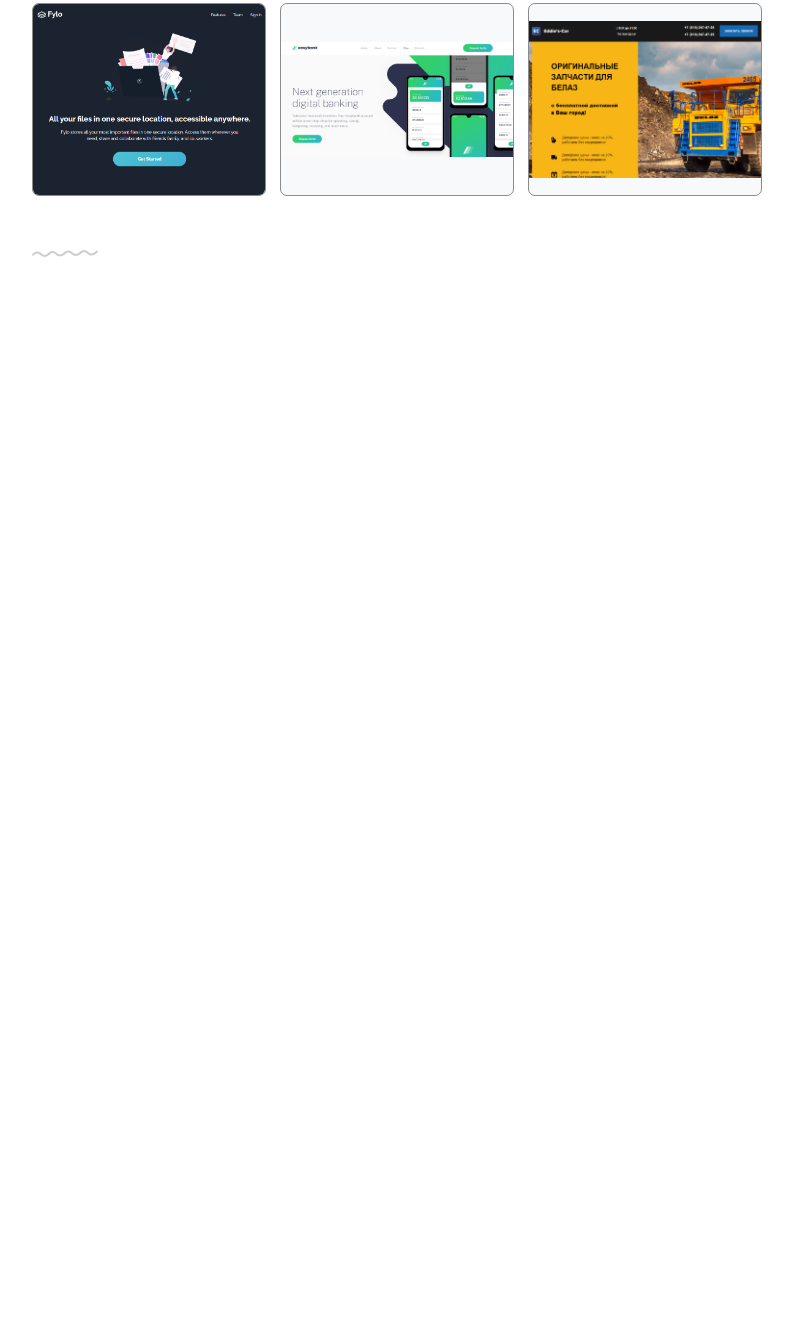
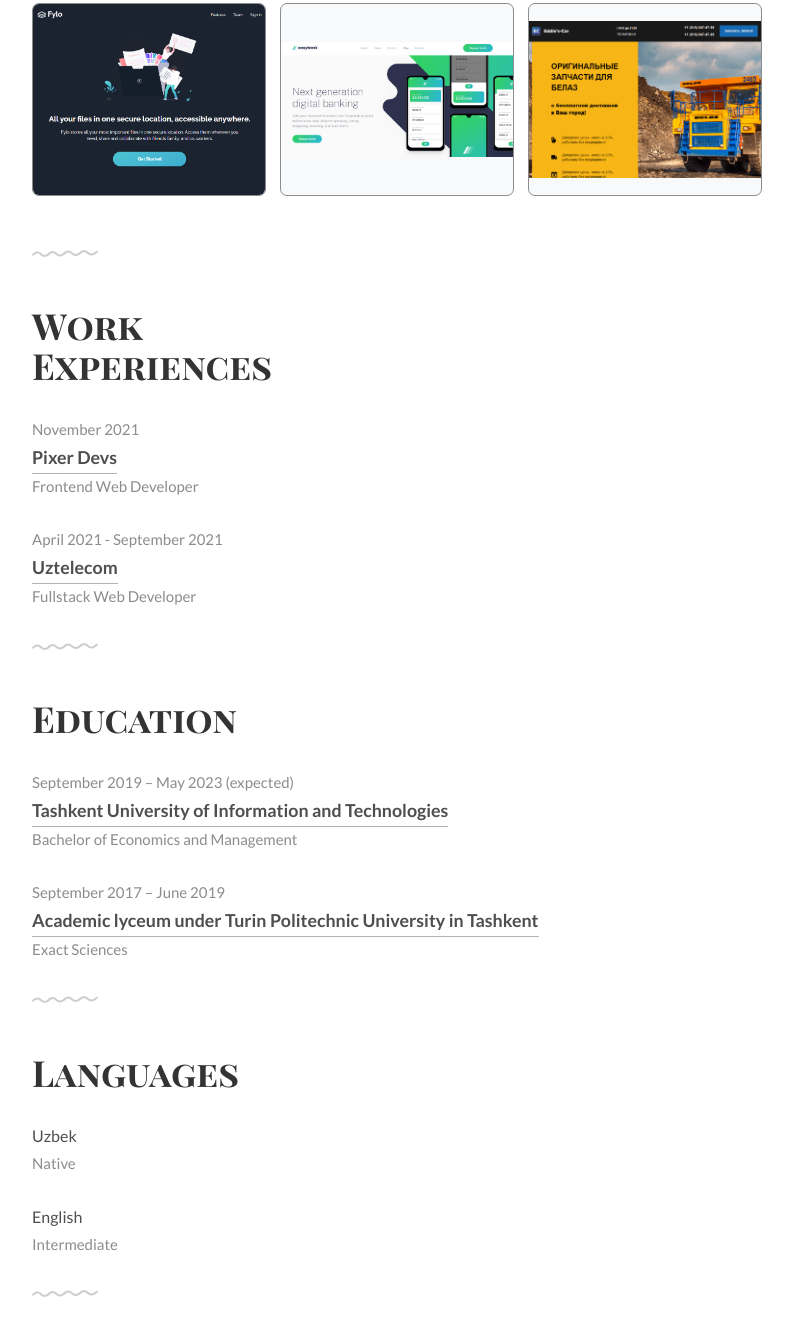
Before and after one commit to udilbar/rsschool-cv, a plain HTML site: page index.html in a window 1280 px wide. Shown: the part 2707-4043 px from the top of the page, without its empty margins (243-1036 px from the left). Before the commit the page ends 3013 px from the top, so only its background shows below. Drawn offline with nearby package versions, Linux system fonts and the light colour scheme.

Commit message:
feat: Add work experience and education section

```diff
--- a/index.html
+++ b/index.html
@@ -218,6 +218,55 @@ var longestCommonPrefix = function(strs) {
         </div>
       </div>
 
+      <!-- Work Experience -->
+      <div class="work section second" id="experiences">
+        <div class="container">
+          <h2>Work<br />Experiences</h2>
+          <ul class="work-list">
+            <li>November 2021</li>
+            <li><a target="_blank" href="https://www.linkedin.com/company/pixerdevs/">Pixer Devs</a></li>
+            <li>Frontend Web Developer</li>
+          </ul>
+          <ul class="work-list">
+            <li>April 2021 - September 2021</li>
+            <li><a target="_blank" href="https://uztelecom.uz/">Uztelecom</a></li>
+            <li>Fullstack Web Developer</li>
+          </ul>
+        </div>
+      </div>
+
+			<!-- Education -->
+      <div class="work section second" id="education">
+        <div class="container">
+          <h2>Education</h2>
+          <ul class="work-list">
+            <li>September 2019 – May 2023 (expected)</li>
+            <li><a target="_blank" href="https://tuit.uz/">Tashkent University of Information and Technologies</a></li>
+            <li>Bachelor of Economics and Management</li>
+          </ul>
+          <ul class="work-list">
+            <li>September 2017 – June 2019</li>
+            <li><a target="_blank" href="https://www.turin.uz/">Academic lyceum under Turin Politechnic University in Tashkent</a></li>
+            <li>Exact Sciences</li>
+          </ul>
+        </div>
+      </div>
+
+      <!-- Languages -->
+      <div class="award section second" id="languages">
+        <div class="container">
+          <h2>Languages</h2>
+          <ul class="award-list">
+            <li>Uzbek</li>
+            <li class="first">Native</li>
+          </ul>
+          <ul class="award-list">
+            <li>English</li>
+            <li class="first">Intermediate</li>
+          </ul>
+        </div>
+      </div>
+
     </main>
 
     <!-- Javascript -->
```
